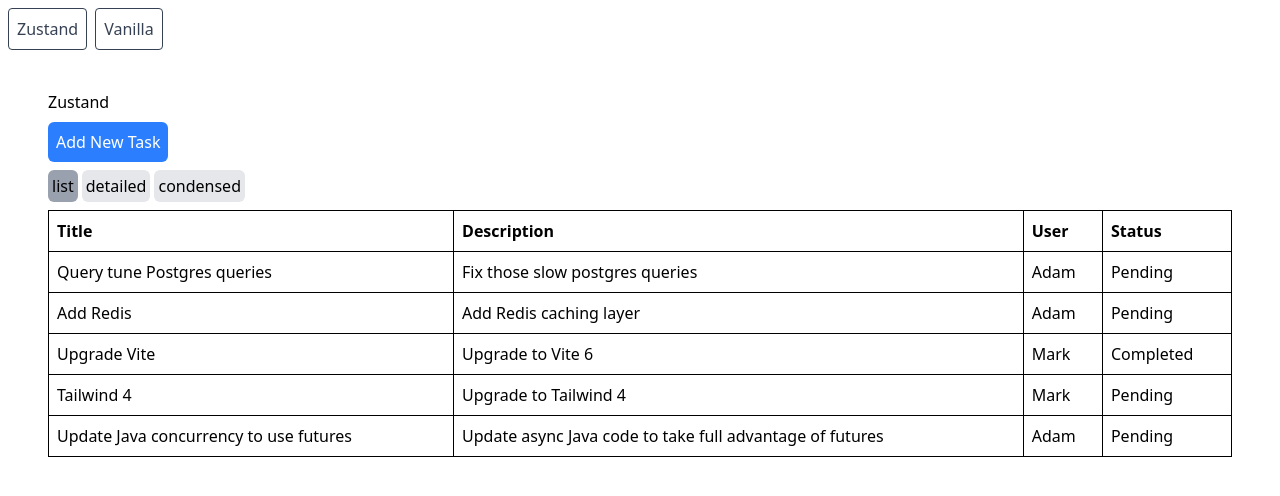
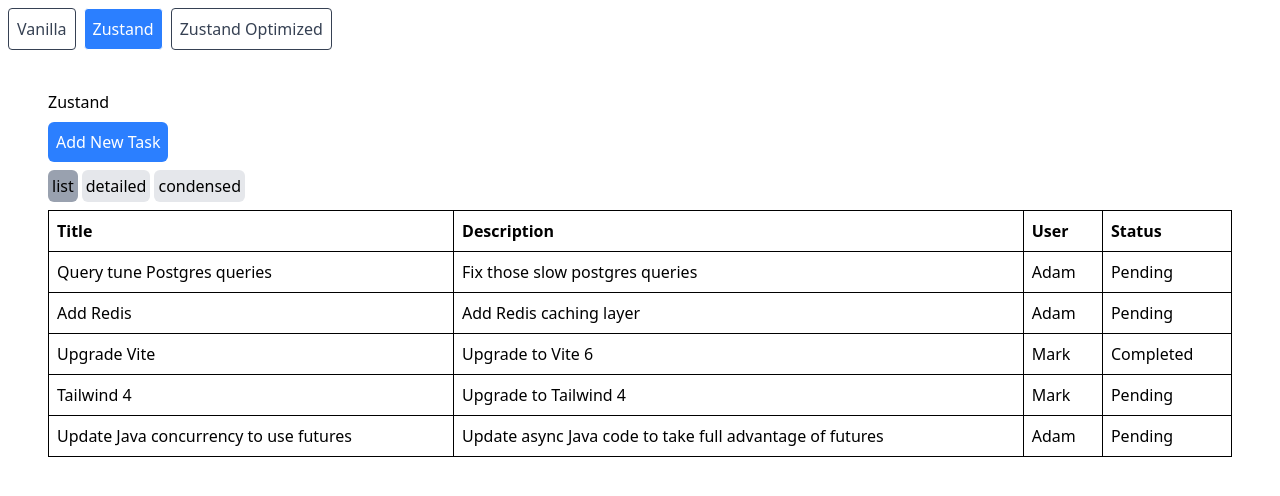
Before and after one commit to ruanres/zustand-sandbox, a React (Vite) app: page / in a window 1280 px wide. Shown: the top 496 px of the page. Built offline with nearby package versions, Linux system fonts and the light colour scheme.

Commit message:
Add new zustand version - style tweaks

```diff
--- a/src/main.tsx
+++ b/src/main.tsx
@@ -5,18 +5,31 @@ import ZustandApp from "./zustand/ZustandApp";
 import VanillaApp from "./vanilla/VanillaApp";
 
 import "./App.css";
+import { cn } from "./utils";
 
 const Root: FC = () => {
-  const [app, setApp] = useState<"zustand" | "vanilla">("zustand");
+  const [app, setApp] = useState<"zustand" | "vanilla" | "zustand-optimized">("zustand");
 
   return (
     <div className="p-2">
       <div className="flex gap-2">
-        <button className="border p-2 rounded text-gray-700" onClick={() => setApp("zustand")}>
+        <button
+          className={cn("border p-2 rounded text-gray-700", app === "vanilla" && "bg-blue-500 text-white")}
+          onClick={() => setApp("vanilla")}
+        >
+          Vanilla
+        </button>
+        <button
+          className={cn("border p-2 rounded text-gray-700", app === "zustand" && "bg-blue-500 text-white")}
+          onClick={() => setApp("zustand")}
+        >
           Zustand
         </button>
-        <button className="border p-2 rounded text-gray-700" onClick={() => setApp("vanilla")}>
-          Vanilla
+        <button
+          className={cn("border p-2 rounded text-gray-700", app === "zustand-optimized" && "bg-blue-500 text-white")}
+          onClick={() => setApp("zustand-optimized")}
+        >
+          Zustand Optimized
         </button>
       </div>
       {app === "zustand" ? <ZustandApp /> : <VanillaApp />}
```
